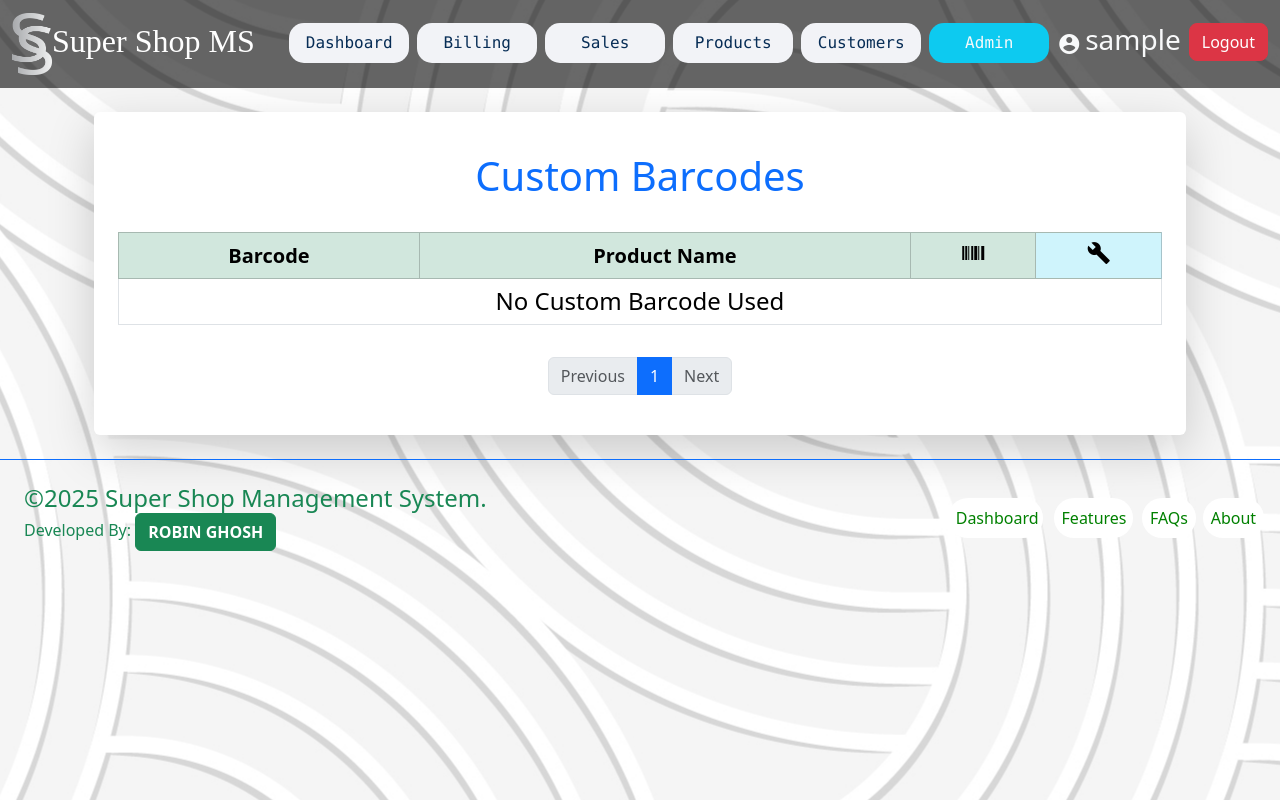
After one commit to robinghosh/SuperShop-Management-System, a Django app: page /products/custom_barcodes/ in a window 1280 px wide. The commit adds this page. Run offline with Django 5.2, Linux system fonts and the light colour scheme; the visitor is signed in with stand-in values (Sample User, id 1); data comes from the database, SQL or seed files in the repository; data that the repository does not hold is empty; parts of the project's set-up code (start-up, migrations or seed data) failed here and were passed over; some libraries are stand-ins or nearby versions.

Commit message:
Barcode generation added

```diff
--- a/core/admin.py
+++ b/core/admin.py
@@ -1,7 +1,8 @@
 from django.contrib import admin
-from .models import Inventory, Customer, SalesRecord, SalesItem
+from .models import Inventory, Barcodes, Customer, SalesRecord, SalesItem
 # Register your models here.
 admin.site.register(Inventory)
 admin.site.register(Customer)
 admin.site.register(SalesRecord)
 admin.site.register(SalesItem)
+admin.site.register(Barcodes)
--- a/core/urls.py
+++ b/core/urls.py
@@ -20,7 +20,7 @@ urlpatterns = [
     path('products/', views.products, name="products"),
     path("delete/<int:productId>/", views.delete_item, name="delete_item"),
     path("products/edit/<int:productId>/", views.edit_item, name="edit_item"),
-
+    path("products/custom_barcodes/", views.custom_barcodes, name="custom_barcodes"),
 
 
 ]
--- a/core/views.py
+++ b/core/views.py
@@ -4,8 +4,7 @@ from django.views.decorators.csrf import csrf_exempt
 from django.utils.timezone import activate
 
 from django.contrib.auth.views import LoginView
-from django.contrib.auth.views import LogoutView
-from .models import Inventory, SalesRecord, Customer, SalesItem
+from .models import Inventory, Barcodes, SalesRecord, Customer, SalesItem
 
 from django.contrib.auth.decorators import login_required
 from django.shortcuts import render, redirect, get_object_or_404
@@ -14,11 +13,11 @@ from django.urls import reverse
 from django.core.paginator import Paginator
 from django.db.models import Sum
 from datetime import date, datetime, timedelta
-import uuid
+
 from decimal import Decimal
-
-
-
+from io import BytesIO
+from barcode import Code39
+from barcode.writer import SVGWriter
 
 
 
@@ -72,8 +71,10 @@ def dashboard(request):
 def products(request):
     logged_in_user = request.user
     products = Inventory.objects.all()
+    empty_barcodes = Barcodes.objects.filter(is_assigned = False).first()
     paginator = Paginator(products, 10)
     # print(products.filter(productName="pran mama wafer biscuit".upper()))
+    #product searching logic
     if request.method == 'GET':
         form_type = request.GET.get('form_type')
         if form_type == "search_product":
@@ -97,8 +98,8 @@ def products(request):
                 paginator = Paginator(products, 10)
             else:
                 messages.error(request, f"Product Name or Barcode is empty!!")
+    #product adding logic
     elif request.method == 'POST':
-
         form_type = request.POST.get('form_type')
         if form_type == "add_product":
             product_name = request.POST.get('name')
@@ -115,8 +116,20 @@ def products(request):
                     if Inventory.objects.filter(barcode=barcode).exists():
                         messages.error(request, "Product already exists!")
                     else:
+                        custom_barcodes = Barcodes.objects.filter(barcodes=barcode).first() #check if barcode exists
                         Inventory.objects.create(productName=product_name, barcode=barcode, price=price, stock=stock, createdBy=logged_in_user, updatedBy=logged_in_user) #This is the line
                         messages.success(request, f"Product: {product_name} added successfully!")
+                        if custom_barcodes:
+                            rv = BytesIO()
+                            Code39(barcode, writer=SVGWriter(), add_checksum=False).write(rv)
+                            svg_data = rv.getvalue().decode("utf-8")
+
+                            cleaned_barcode = svg_data.replace("\r\n", "")
+                            custom_barcodes.product = product_name
+                            custom_barcodes.is_assigned = True
+                            custom_barcodes.barcode_svg = cleaned_barcode
+                            custom_barcodes.save()
+
                 except ValueError:
                     messages.error(request, "Invalid price or barcode!")
             else:
@@ -134,8 +147,19 @@ def products(request):
     #New product_data entry form
 
 
+    context = {
+        'page_obj': page_obj,
+        'empty_barcodes': empty_barcodes,
+    }
+    return render(request, "products.html", context)
 
-    return render(request, "products.html", {'page_obj': page_obj})
+@login_required
+def custom_barcodes(request):
+    custom_barcodes = Barcodes.objects.filter(is_assigned=True)
+    paginator = Paginator(custom_barcodes, 10)
+    page_number = request.GET.get('page')  # Get the current page number from query params
+    barcode_page_obj = paginator.get_page(page_number)  # Get the specific page of records
+    return render(request, 'custom_barcodes.html', {'barcode_page_obj':barcode_page_obj})
 
 @login_required
 def delete_item(request, productId):
@@ -328,7 +352,7 @@ def invoice(request, sales_id):
         invoice_data = get_object_or_404(SalesRecord, salesId=sales_id)
         for item in invoice_data.items.all():
             total += item.subtotal
-        print(total)
+
     return render(request, 'invoices.html', {"invoice_data": invoice_data, "total":total,})
 
 
@@ -337,7 +361,7 @@ def sales_record(request):
     # Fetch sales records with related sales items (avoiding multiple DB queries)
     # different records for different user
     logged_in_user = request.user
-    print(dir(request.session))
+
     if logged_in_user.is_superuser:
         sales_records = (SalesRecord.objects.prefetch_related("items").order_by("-sale_date"))
     else:
@@ -465,3 +489,9 @@ def set_timezone(request):
         activate(timezone)  # Apply the new timezone
         return JsonResponse({"status": "success", "timezone": timezone})
     return JsonResponse({"status": "failed"}, status=400)
+
+
+
+
+
+# Write to a file-like object:
--- /dev/null
+++ b/templates/custom_barcodes.html
@@ -0,0 +1,116 @@
+{% extends "master.html" %}
+{% block title %}Custom Barcodes{% endblock title %}
+{% block script %}
+<script>
+    document.addEventListener("DOMContentLoaded", function () {
+        let barcodeSvg = document.getElementById("barcodeSvg")
+        document.querySelectorAll(".printBarcodeBtn").forEach(button => {
+            button.addEventListener("click", function () {
+                let barcodeSvgData = this.getAttribute("data-barcode")
+                let productName = this.getAttribute("data-product")
+                let printWindow = window.open('', '', 'height=1000, width=1000');
+                printWindow.document.open();
+                printWindow.document.write('<html><head><title>Print</title></head><body><table style="border: 1px solid;"><tr style="border: 1px solid;"><td style="border: 1px solid;"><h3>');
+                printWindow.document.write(productName);
+                printWindow.document.write('</h3></td></tr><tr style="border: 1px solid;"><td style="border: 1px solid;">');
+                printWindow.document.write(barcodeSvgData);
+                printWindow.document.write('</td></tr></table></body></html>');
+                printWindow.document.close();
+                printWindow.print();
+            });
+        });
+    });
+</script>
+{% endblock script %}
+{% block content %}
+<div class="container text-center">
+    <div class="container mt-4 p-4 bg-body shadow-lg rounded">
+        <div class="d-flex justify-content-center p-3 mb-2">
+            <h1 class="text-primary text-center">Custom Barcodes</h1>
+        </div>
+        <div class="table overflow-x-auto">
+            <table class="table table-bordered table-responsive  justify-content-center">
+                <thead class="table-success align-middle">
+                    <tr class="h5">
+                        <th>Barcode</th>
+                        <th>Product Name</th>
+                        <th><span class="material-symbols-outlined">barcode</span></a></th>
+                        <th class="position-sticky end-0 table-info"><span class="material-icons">build</span></th>
+                    </tr>
+                </thead>
+                <tbody class="align-middle fw-bold">
+                {% for barcode in barcode_page_obj %}
+
+                   <tr class="h5">
+
+                        <td><a class="text-decoration-none" href="{% url "products" %}?form_type=search_product&query_barcode={{ barcode.barcodes }}" target="_blank">{{ barcode.barcodes }}</a></td>
+                        <td>{{ barcode.product }}</td>
+                        <td id=""><div id="barcodeSvg">{{ barcode.barcode_svg|safe}}</div></td>
+                        <td><button id="" class="btn btn-primary printBarcodeBtn" type="button" data-barcode="{{barcode.barcode_svg}}" data-product="{{ barcode.product }}"><span class="material-icons">print</span></button></td>
+                   </tr>
+
+                {% empty %}
+                   <tr  class="h4"><td colspan="4">No Custom Barcode Used</td></tr>
+                {% endfor %}
+                </tbody>
+            </table>
+        </div>
+        <nav aria-label="Page navigation">
+            <ul class="pagination justify-content-center">
+                {% with query_string="&" %}
+                    {% for key, value in request.GET.items %}
+                        {% if key != 'page' %}
+                            {% with query_string=query_string|add:key|add:"="|add:value|add:"&" %}{% endwith %}
+                        {% endif %}
+                    {% endfor %}
+
+                    {% if barcode_page_obj.has_previous %}
+                        <li class="page-item">
+                            <a class="page-link" href="?page={{ barcode_page_obj.previous_page_number }}{{ query_string }}">Previous</a>
+                        </li>
+                    {% else %}
+                        <li class="page-item disabled">
+                            <a class="page-link">Previous</a>
+                        </li>
+                    {% endif %}
+
+                    {% for num in barcode_page_obj.paginator.page_range %}
+                        {% if num == 1 or num == barcode_page_obj.paginator.num_pages or num|add:"-2" <= barcode_page_obj.number and num|add:"2" >= barcode_page_obj.number %}
+                            <li class="page-item {% if barcode_page_obj.number == num %}active{% endif %}">
+                                <a class="page-link" href="?page={{ num }}{{ query_string }}">{{ num }} </a>
+                            </li>
+                        {% elif num == barcode_page_obj.number|add:"-3" or num == barcode_page_obj.number|add:"3" %}
+                            <li class="page-item disabled"><a class="page-link">...</a></li>
+                        {% endif %}
+                    {% endfor %}
+
+                    {% if barcode_page_obj.has_next %}
+                        <li class="page-item">
+                            <a class="page-link" href="?page={{ barcode_page_obj.next_page_number }}{{ query_string }}">Next</a>
+                        </li>
+                    {% else %}
+                        <li class="page-item disabled">
+                            <a class="page-link">Next</a>
+                        </li>
+                    {% endif %}
+                {% endwith %}
+            </ul>
+        </nav>
+
+    </div>
+</div>
+<script>
+    {% comment %} function printDiv() {
+        let divContents = document.getElementById("barcodeSvg").innerHTML;
+        let printWindow = window.open('', '', 'height=1000, width=600');
+        printWindow.document.open();
+        printWindow.document.write('<html><head><title>Print</title></head><body>');
+        printWindow.document.write(divContents);  // Print the content inside the element
+        printWindow.document.write('</body></html>');
+        printWindow.document.close();
+        printWindow.print();
+    } {% endcomment %}
+
+
+</script>
+{% endblock content %}
--- a/templates/master.html
+++ b/templates/master.html
@@ -1,14 +1,15 @@
 {% load static %}
 <!DOCTYPE html>
-<html lang="en">
+<html lang="en" >
   <head>
     <meta charset="UTF-8" />
     <meta name="viewport" content="width=device-width, initial-scale=1.0" />
-    <title>{% block title %}My Django Project{% endblock %}</title>
-    <link rel="icon" type="image/x-icon" href="{% static 'images/icon.ico' %}">
+    <title>{% block title %}Super Shop Management System{% endblock %}</title>
+    <link rel="icon" type="image/x-icon" href="{% static 'images/favicon.png' %}">
     <!-- Bootstrap CSS -->
     <link href="{% static 'css/bootstrap.min.css' %}" rel="stylesheet">
     <link href="https://fonts.googleapis.com/icon?family=Material+Icons" rel="stylesheet">
+    <link href="https://fonts.googleapis.com/css2?family=Material+Symbols+Outlined" rel="stylesheet" />
     <link rel="stylesheet" href="{% static "css/style.css" %}">
     <style>
 
--- a/templates/sales.html
+++ b/templates/sales.html
@@ -41,9 +41,9 @@
 
     <!-- Search Section -->
     <div class="d-flex flex-column  justify-content-center mt-4">
-        <button class="btn btn-primary d-flex mb-2  justify-content-center " type="button" data-bs-toggle="collapse" data-bs-target="#searchSection" aria-expanded="false" aria-controls="searchSection">
-            <p class="h4">Search Records</p>
-            <span class="material-icons">search</span>
+        <button class="btn btn-primary d-flex d-flex align-items-center align-self-end h-50 mb-2" type="button" data-bs-toggle="collapse" data-bs-target="#searchSection" aria-expanded="false" aria-controls="searchSection">
+            Search Records
+            <span class="material-symbols-outlined">search</span>
         </button>
 
         <div class="collapse mb-5" id="searchSection">
```
Also changed, not shown: core/models.py (+9 -0 lines), templates/billing.html (+14 -15 lines), templates/products.html (+64 -14 lines), core/migrations/0016_barcodes.py (added), core/migrations/0017_alter_barcodes_product.py (added), core/migrations/0018_barcodes_barcode_svg.py (added), static/images/favicon.png (added).
